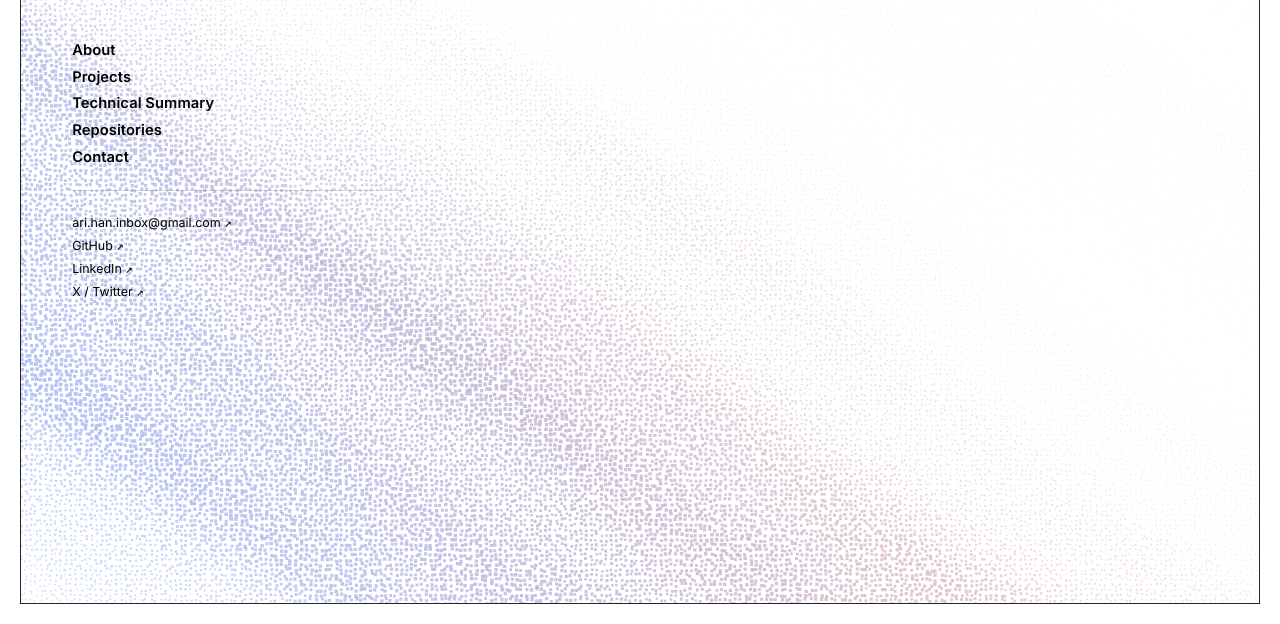
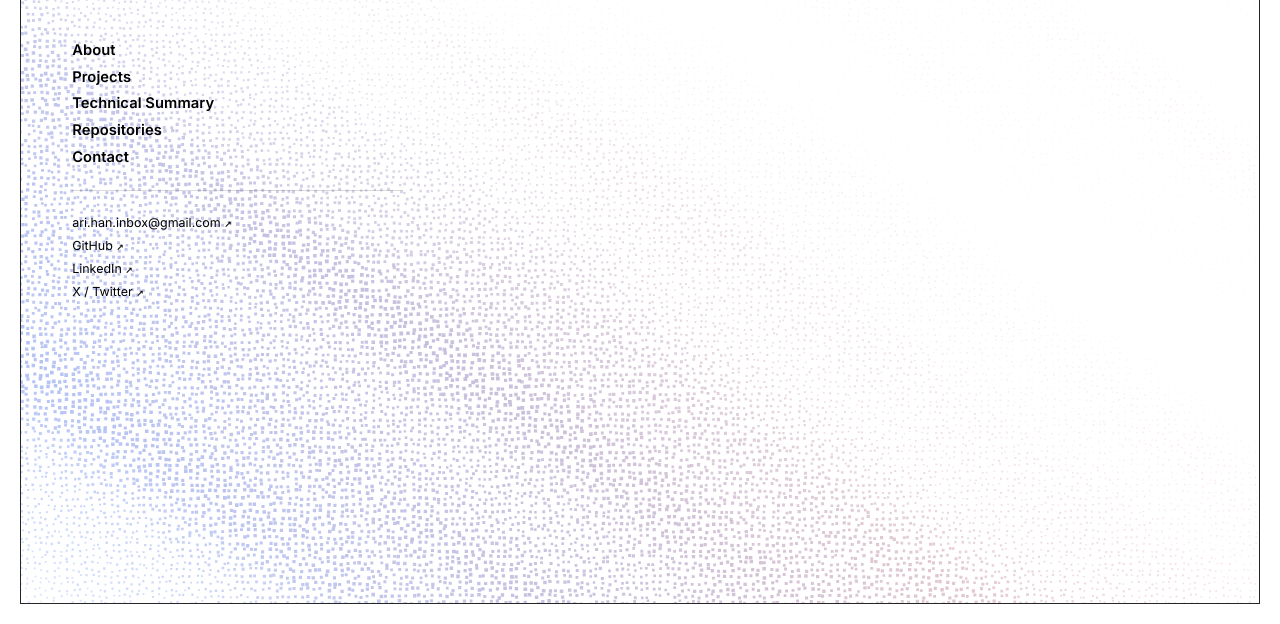
Before and after one commit to han-ari/Vite-Portfolio, a website built with Vite: page index.html in a window 1280 px wide. Shown: the part 176-800 px from the top of the page. Built offline with nearby package versions, Linux system fonts and the light colour scheme; no server answers; animation ran at ten frames a second.

Commit message:
Fix desktop animation performance and placeholder contact email

```diff
--- a/index.html
+++ b/index.html
@@ -167,7 +167,7 @@
       <h2>Let's Talk</h2>
       <p>Feel free to reach out if you want to build something together, have a question, or just want to connect.</p>
 
-      <form class="contact-form" id="contact-form" action="mailto:you@example.com" method="post" enctype="text/plain">
+      <form class="contact-form" id="contact-form" action="mailto:ari.han.inbox@gmail.com" method="post" enctype="text/plain">
         <div class="field">
           <label for="cf-name">Name</label>
           <input type="text" id="cf-name" name="name" placeholder="Jane Doe" required/>
--- a/src/site.js
+++ b/src/site.js
@@ -261,10 +261,20 @@ const COLOR_CORAL = 'rgb(255,150,107)';   // #ff966b
 
 /*
 px spacing between dot centers, so fine grain. This is the main cost dial for the whole animation: the dot
-count is (width/CELL) * (height/CELL), so cost scales with 1/CELL². Going 5 to 7 is roughly half the work,
-5 to 10 is a quarter of it, at the price of a coarser grain.
+count is (width/CELL) * (height/CELL), so cost scales with 1/CELL². A fixed CELL=5 meant a small mobile
+viewport and a large desktop one ended up with wildly different dot counts - a Lighthouse run showed
+~16.7s of blocked main-thread time on a large desktop viewport (tens of thousands more dots than the same
+constant produced on a phone) versus none at all on mobile. CELL is computed per-resize instead, targeting
+a fixed dot budget regardless of screen size, so a big screen gets a coarser grain rather than a
+proportionally heavier frame cost.
 */
-const CELL = 5;
+let CELL = 5;
+const TARGET_DOT_COUNT = 22000;
+
+function computeCell(width, height){
+  const idealCell = Math.sqrt((width * height) / TARGET_DOT_COUNT);
+  return Math.max(5, idealCell);     // never finer than the original 5px grain, only ever coarser
+}
 
 /*
 Wave shape lookup tables.
@@ -380,6 +390,7 @@ export function initCanvasAnimation() {
     canvas.style.width = width + 'px';
     canvas.style.height = height + 'px';
     ctx.setTransform(dpr, 0, 0, dpr, 0, 0);
+    CELL = computeCell(width, height);
     buildDots();
   }
   window.addEventListener('resize', resize);
@@ -393,7 +404,7 @@ export function initCanvasAnimation() {
 
   const prefersReducedMotion = window.matchMedia('(prefers-reduced-motion: reduce)').matches;
 
-  /*
+ /*
   Back to a real clock instead of scroll position - the wave rolls continuously on its own, same as the
   original version, rather than only moving when you scroll. The render math below is unchanged from the
   scroll-driven version though: lookup tables instead of live Math.sin/Math.pow calls, and one batched
@@ -462,7 +473,7 @@ export function initCanvasAnimation() {
 
       /*
       rect, not arc. These dots run from 0.15px to about 2px across, a size where a square and a circle are
-      indistinguishable but arc() has to tessellate a curve into line segments for every single one, while
+      indistinguishable — but arc() has to tessellate a curve into line segments for every single one, while
       rect() is four points.
       */
       const d = radius * 2;
@@ -477,12 +488,26 @@ export function initCanvasAnimation() {
     ctx.globalAlpha = 1;
   }
 
-  requestAnimationFrame(draw);
+  /*
+  Starting the animation only once the browser reports idle time (or the page has fully loaded, as a
+  fallback for browsers without requestIdleCallback) keeps it out of the way of everything competing
+  for the main thread during initial page load which is exactly the window Lighthouse's Total Blocking
+  Time metric measures. The animation itself is unchanged once it starts; this only delays when the
+  first frame fires.
+  */
+  function start() {
+    requestAnimationFrame(draw);
+  }
+  if ('requestIdleCallback' in window) {
+    requestIdleCallback(start, { timeout: 2000 });
+  } else {
+    window.addEventListener('load', start);
+  }
 }
 
 /*
-Made a contact form with a character counter and mailto submit. Will swap this for a Formspree/EmailJS
-fetch call once I have an endpoint, so tthe form submits in-page instead of opening email.
+Made a contact form with a character counter and mailto submit. Will swap this for a Formspree/EmailJS fetch call
+once I have an endpoint, so tthe form submits in-page instead of opening email.
 */
 export function initContactForm() {
   const contactForm = document.getElementById('contact-form');
@@ -511,7 +536,7 @@ export function initContactForm() {
 
       const subject = encodeURIComponent(`Portfolio contact from ${name}`);
       const body = encodeURIComponent(`${message}\n\n— ${name} (${email})`);
-      window.location.href = `mailto:you@example.com?subject=${subject}&body=${body}`;
+      window.location.href = `mailto:ari.han.inbox@gmail.com?subject=${subject}&body=${body}`;
 
       cfNote.textContent = 'Opening your email client...';
     });
```
